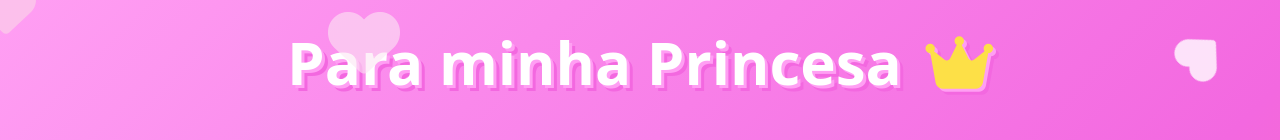
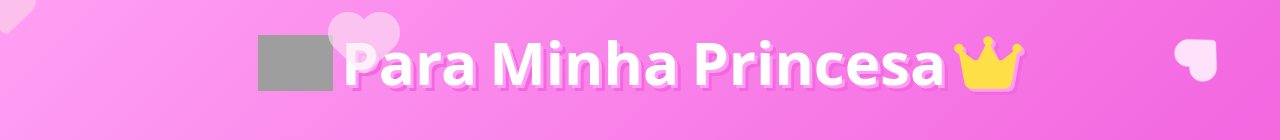
Before and after one commit to pedrxxa/World-my-Princess, a plain HTML site: page index.html in a window 1280 px wide. Shown: the top 140 px of the page. Drawn offline with nearby package versions, Linux system fonts and the light colour scheme; grey boxes are pictures that could not be loaded.

Commit message:
Add files via upload

```diff
--- a/index.html
+++ b/index.html
@@ -91,12 +91,19 @@
 </head>
 <body class="barbie-bg min-h-screen overflow-x-hidden">
     <div class="container mx-auto px-4 py-8">
+
         <!-- Cabeçalho -->
-        <header class="text-center mb-12 relative">
-            <h1 class="text-5xl md:text-6xl font-bold text-white mb-4" style="text-shadow: 3px 3px 0 #ff9ff3, 6px 6px 0 #f368e0;">
-                Para minha Princesa
-                <i class="fas fa-crown ml-2 text-yellow-300"></i>
-            </h1>
+<header class="text-center mb-12 relative">
+    <h1 class="text-5xl md:text-6xl font-bold text-white mb-4 flex items-center justify-center" style="text-shadow: 3px 3px 0 #ff9ff3, 6px 6px 0 #f368e0;">
+        <!-- Ícone da Barbie alinhado com "Para" -->
+
+        <div class="flex items-baseline">
+            <img src="assets/barbie-icon.png" alt="Barbie" class="h-10 md:h-14 mr-2 self-center">
+    <span>Para</span>
+    <span class="mx-3">Minha</span> <!-- mx-1 adiciona espaço horizontal -->
+    <span>Princesa</span>
+    <i class="fas fa-crown ml-2 text-yellow-300"></i>
+</h1>
 
             <div class="absolute -top-10 -left-10 text-6xl text-pink-200 opacity-70 heart">
                 <i class="fas fa-heart"></i>
```
Also changed, not shown: 1 other file.
